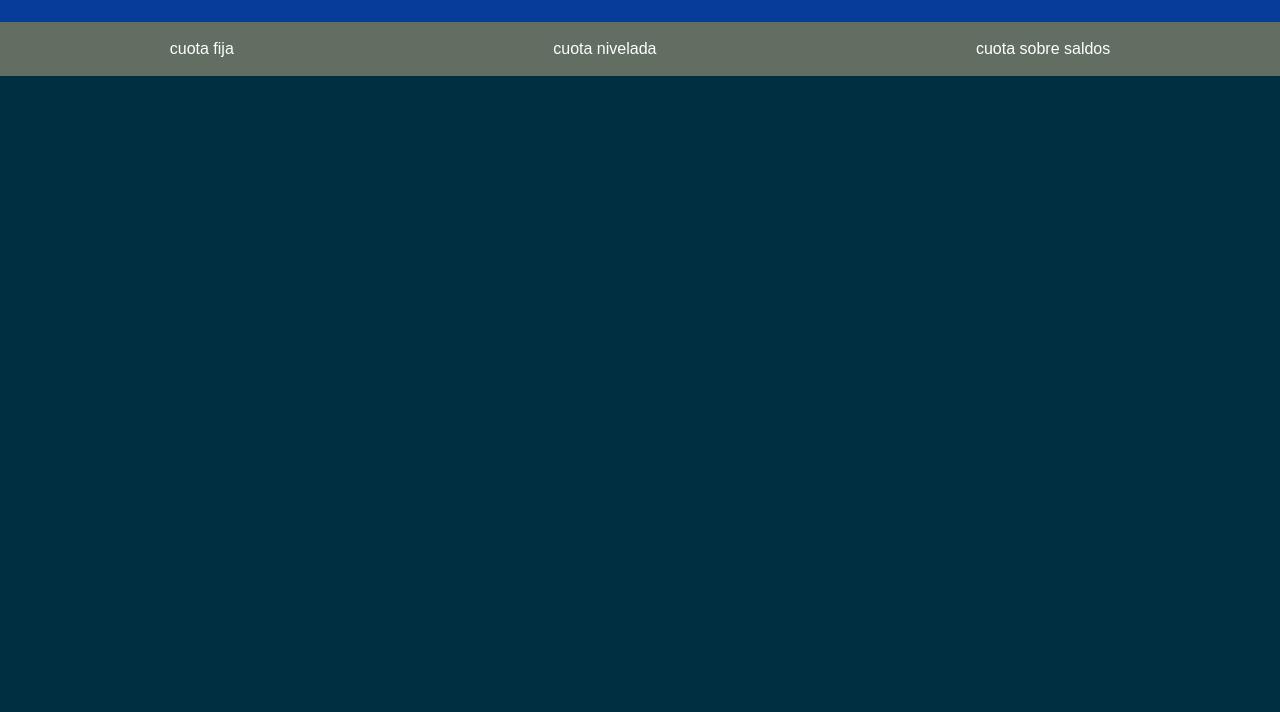
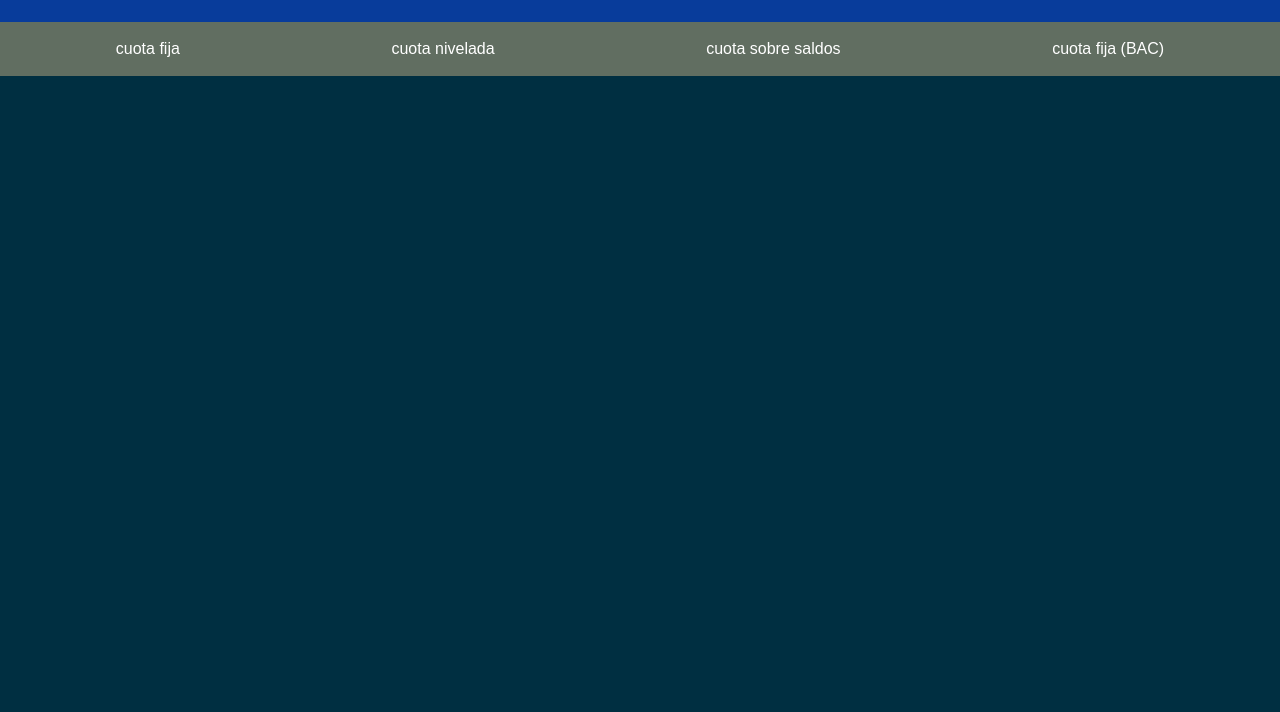
Before and after one commit to abrahamrm2/Grupo-Santander, a plain HTML site: page cotizadores/tipos.html in a window 1280 px wide. Shown: the part 88-800 px from the top of the page. Drawn offline with Linux system fonts and the light colour scheme.

Commit message:
Update tipos.html

```diff
--- a/cotizadores/tipos.html
+++ b/cotizadores/tipos.html
@@ -67,6 +67,8 @@
         <a href="cotizar2.html">cuota fija</a>
         <a href="prueba.html">cuota nivelada</a>
         <a href="saldos.html">cuota sobre saldos</a>
+        <a href="https://content.baccredomatic.com/es-sv/aplications/calc_pto/calculadora_pto.html">cuota fija (BAC)</a>
+
 
     </nav>
 
```
